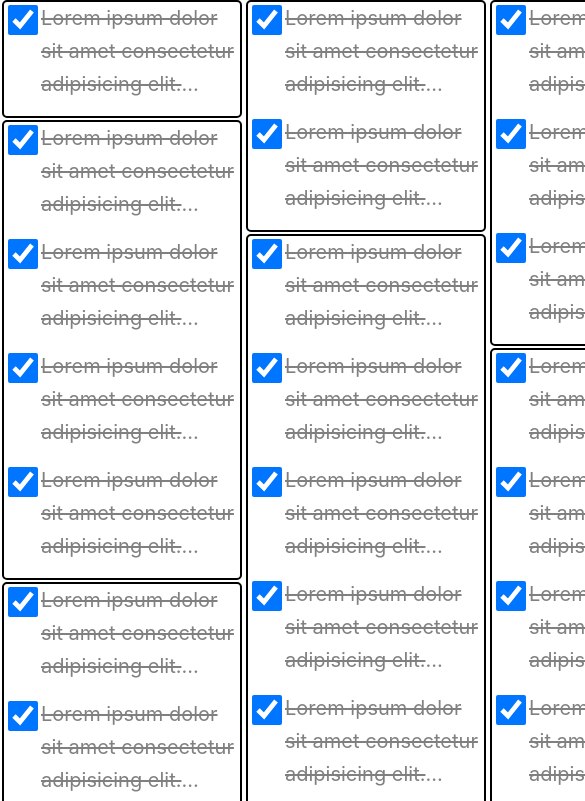
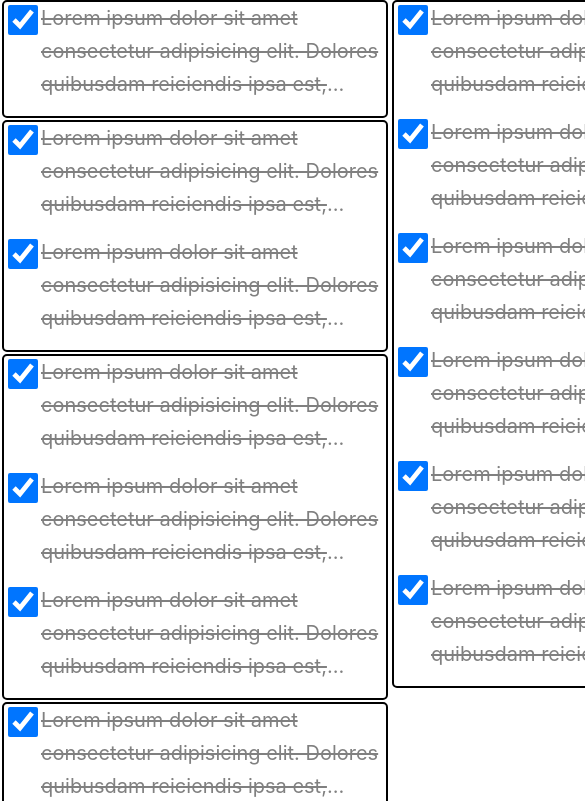
Before and after one commit to AdityaAnuragi/notes-app, a React (Vite) app: page / in a window 390 px wide. Shown: the top 801 px of the page, 585 px wide, since content can reach past the window. Built offline with nearby package versions, Linux system fonts and the light colour scheme.

Commit message:
responsive masonry layout

```diff
--- a/src/App.jsx
+++ b/src/App.jsx
@@ -11,9 +11,7 @@ function App() {
         <NoteInHomePage elementsInHomeNote={4} />
         <NoteInHomePage elementsInHomeNote={5} />
         <NoteInHomePage elementsInHomeNote={6} />
-        <NoteInHomePage elementsInHomeNote={3} />
 
-        <div className={styles.fillSpace} ></div>
         <div className={styles.fillSpace} ></div>
         <div className={styles.fillSpace} ></div>
       </div>
--- a/src/App.module.css
+++ b/src/App.module.css
@@ -1,7 +1,7 @@
 .container {
   /* border : 3px solid red ; */
   width : 100%;
-  height :1300px;
+  height :2000px;
 
   display : flex;
   flex-flow : column wrap;
@@ -17,17 +17,19 @@
   height: 100%;
 }
 
-.fillSpace:nth-child(3n+1) {
-  background-color: blue;
-  order: 1;
+
+@media screen and (min-width : 425px) {
+  .fillSpace {
+    order: 1;
+  }
 }
 
-.fillSpace:nth-child(3n+2) {
-  background-color: blue;
-  order: 2;
+@media screen and (min-width : 1024px) {
+  .fillSpace:nth-child(odd) {
+    order: 1;
+  }
+
+  .fillSpace:nth-child(even) {
+    order: 2;
+  }
 }
-
-.fillSpace:nth-child(3n+3) {
-  background-color: blue;
-  order: 3;
-}
--- a/src/components/CheckboxAndTextPairInHomePageNote.module.css
+++ b/src/components/CheckboxAndTextPairInHomePageNote.module.css
@@ -7,7 +7,8 @@
   /* Note for future me---- */
   /* the min width is 220px as the container in NoteInHomePage component has a min width of 240px so this keeps it matching
   the 20px was cut from 240px just for good measure... though I feel like I could probbaly keep it at 240px */
-  min-width: 220px;
+
+  /* min-width: 220px; */
   width: 100%;
 
 
--- a/src/components/NoteInHomePage.module.css
+++ b/src/components/NoteInHomePage.module.css
@@ -1,8 +1,8 @@
 .container {
   border: 2px solid black;
   border-radius: 5px;
-  min-width: 240px;
-  width: 33%;
+  min-width: 0px;
+  /* width: 33%; */
 
 
   margin-right: 2px;
@@ -13,14 +13,48 @@
 
 }
 
+
+@media screen and (min-width : 425px) {
+  .container {
+    width: 50%;
+  }
+
+  .container:nth-child(odd) {
+    order: 1;
+  }
+
+  .container:nth-child(even) {
+    order: 2;
+  }
+
+}
+@media screen and (min-width : 1024px) {
+
+  .container {
+    width: 33%;
+  }
+
   .container:nth-child(3n+1) {
     order: 1;
   }
 
   .container:nth-child(3n+2) {
-  order : 2
+    order: 2;
   }
 
   .container:nth-child(3n+3) {
-  order : 3
+    order: 3;
   }
+
+}
+
+/* @media screen and (min-width : 1024px)  {
+  .container {
+    background-color: blue;
+  }
+}
+@media screen and (min-width : 800px)  {
+  .container {
+    background-color: red;
+  }
+} */
```
Lines whose indentation alone changed are shown as unchanged.
